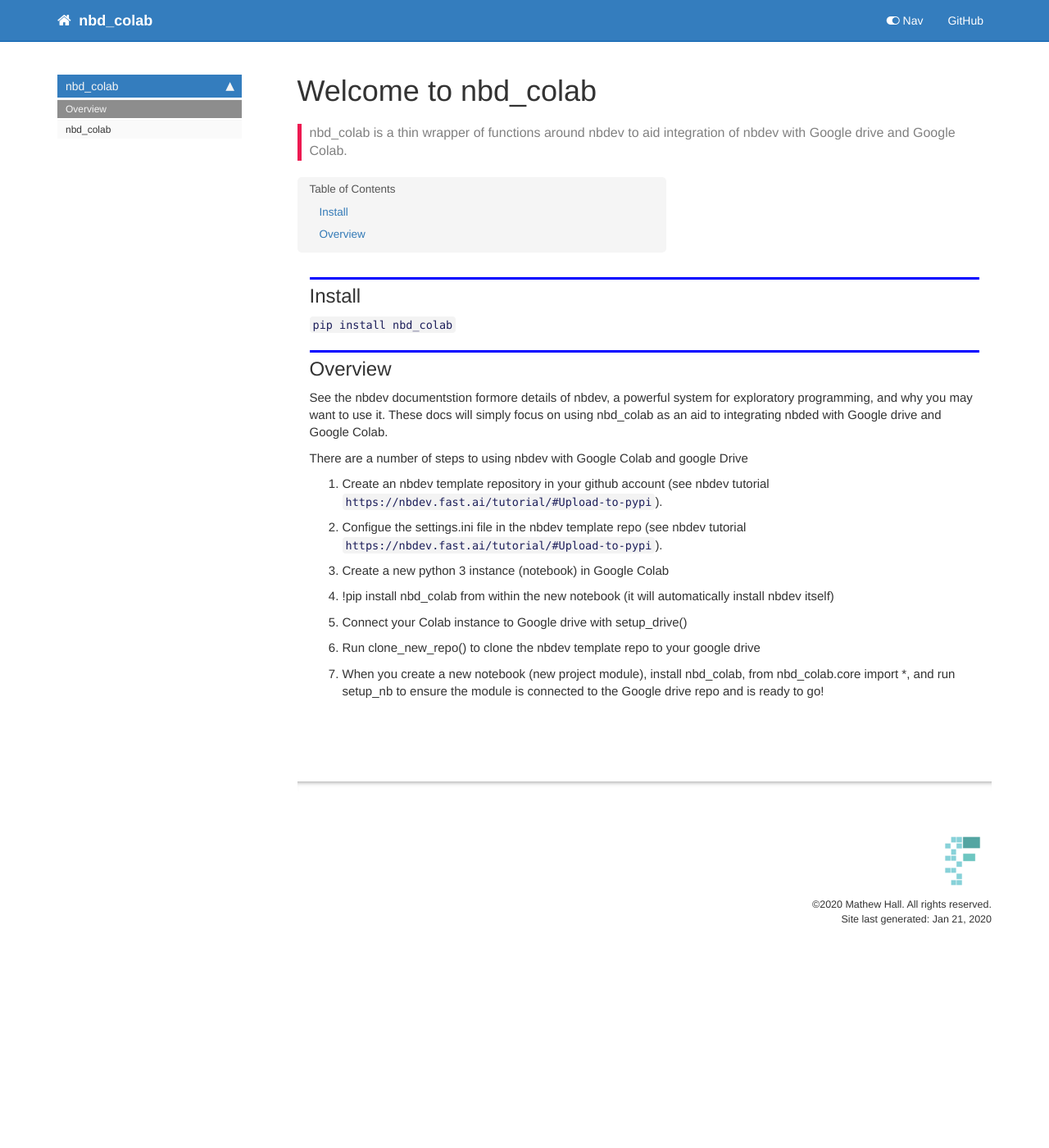
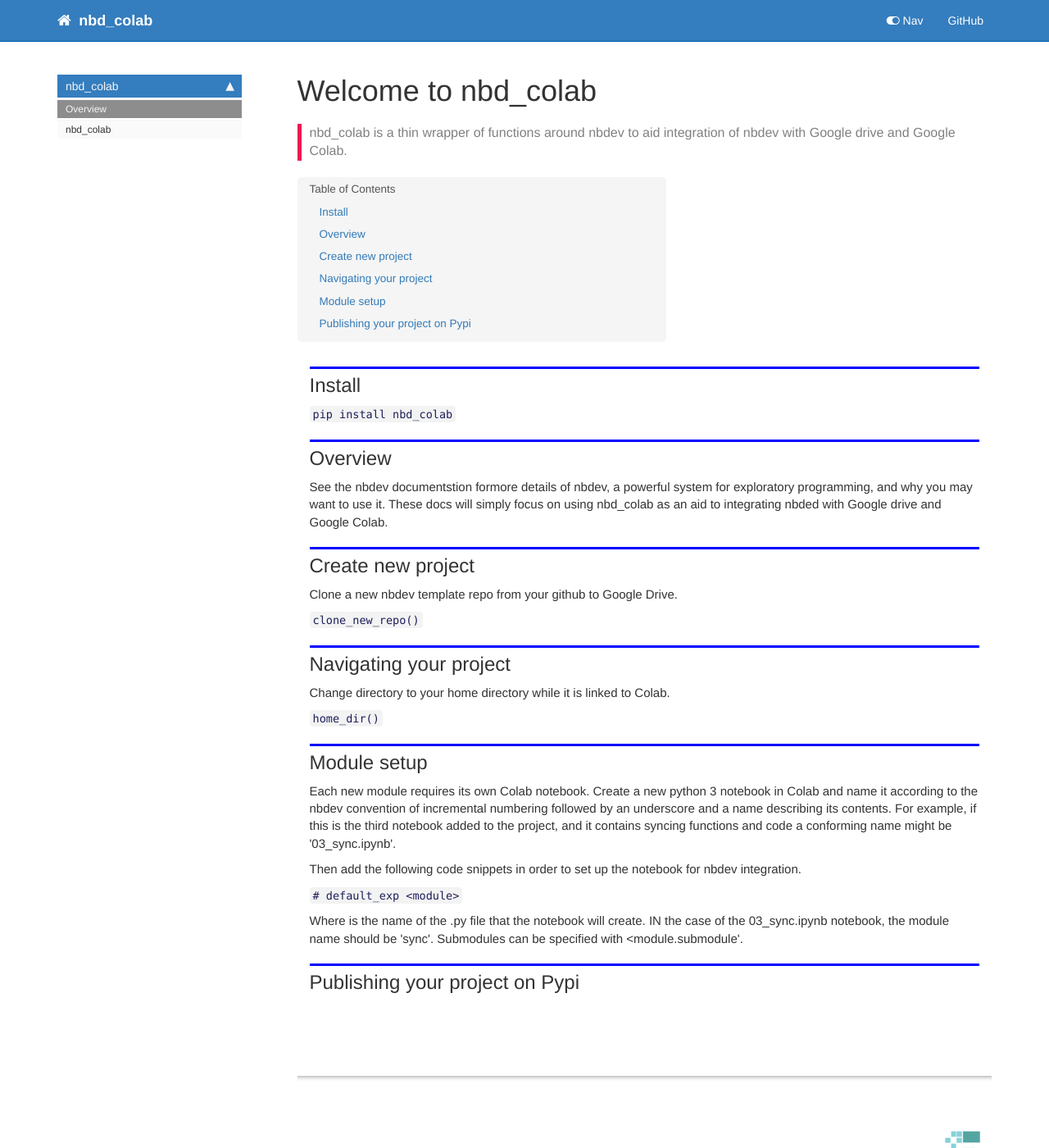
Before and after one commit to hallmx/nbd_colab, a Jekyll site: the page built from docs/index.html, in a window 1280 px wide and 1400 px high. Shown: the whole window at 82% size. Built offline with Jekyll 4.4.1, drawn with Linux system fonts in a browser that asks for light colours; nearby versions of some CDN libraries; comment, search, counter and statistics services are not loaded.

Commit message:
documentation updated

```diff
--- a/docs/index.html
+++ b/docs/index.html
@@ -44,19 +44,58 @@ summary: "nbd_colab is a thin wrapper of functions around nbdev to aid integrati
 </div>
 <div class="cell border-box-sizing text_cell rendered"><div class="inner_cell">
 <div class="text_cell_render border-box-sizing rendered_html">
-<p>There are a number of steps to using nbdev with Google Colab and google Drive</p>
-<ol>
-<li>Create an nbdev template repository in your github account (see nbdev tutorial <code>https://nbdev.fast.ai/tutorial/#Upload-to-pypi</code>).</li>
-<li>Configue the settings.ini file in the nbdev template repo (see nbdev tutorial <code>https://nbdev.fast.ai/tutorial/#Upload-to-pypi</code>).</li>
-<li>Create a new python 3 instance (notebook) in Google Colab</li>
-<li>!pip install nbd_colab from within the new notebook (it will automatically install nbdev itself)</li>
-<li>Connect your Colab instance to Google drive with setup_drive()</li>
-<li>Run clone_new_repo() to clone the nbdev template repo to your google drive</li>
-<li>When you create a new notebook (new project module), install nbd_colab,
-from nbd_colab.core import *, and run setup_nb to ensure the module is connected to the Google drive repo and is ready to go!</li>
-</ol>
+<h2 id="Create-new-project">Create new project<a class="anchor-link" href="#Create-new-project">&#182;</a></h2>
+</div>
+</div>
+</div>
+<div class="cell border-box-sizing text_cell rendered"><div class="inner_cell">
+<div class="text_cell_render border-box-sizing rendered_html">
+<p>Clone a new nbdev template repo from your github to Google Drive.</p>
 
 </div>
 </div>
 </div>
+<div class="cell border-box-sizing text_cell rendered"><div class="inner_cell">
+<div class="text_cell_render border-box-sizing rendered_html">
+<p><code>clone_new_repo()</code></p>
+
 </div>
+</div>
+</div>
+<div class="cell border-box-sizing text_cell rendered"><div class="inner_cell">
+<div class="text_cell_render border-box-sizing rendered_html">
+<h2 id="Navigating-your-project">Navigating your project<a class="anchor-link" href="#Navigating-your-project">&#182;</a></h2>
+</div>
+</div>
+</div>
+<div class="cell border-box-sizing text_cell rendered"><div class="inner_cell">
+<div class="text_cell_render border-box-sizing rendered_html">
+<p>Change directory to your home directory while it is linked to Colab.</p>
+<p><code>home_dir()</code></p>
+
+</div>
+</div>
+</div>
+<div class="cell border-box-sizing text_cell rendered"><div class="inner_cell">
+<div class="text_cell_render border-box-sizing rendered_html">
+<h2 id="Module-setup">Module setup<a class="anchor-link" href="#Module-setup">&#182;</a></h2>
+</div>
+</div>
+</div>
+<div class="cell border-box-sizing text_cell rendered"><div class="inner_cell">
+<div class="text_cell_render border-box-sizing rendered_html">
+<p>Each new module requires its own Colab notebook. Create a new python 3 notebook in Colab and name it according to the nbdev convention of incremental numbering followed by an underscore and a name describing its contents. For example, if this is the third notebook added to the project, and it contains syncing functions and code a conforming name might be '03_sync.ipynb'.</p>
+<p>Then add the following code snippets in order to set up the notebook for nbdev integration.</p>
+<p><code># default_exp &lt;module&gt;</code></p>
+<p>Where <module> is the name of the .py file that the notebook will create. IN the case of the 03_sync.ipynb notebook, the module name should be 'sync'. Submodules can be specified with &lt;module.submodule'.</p>
+
+</div>
+</div>
+</div>
+<div class="cell border-box-sizing text_cell rendered"><div class="inner_cell">
+<div class="text_cell_render border-box-sizing rendered_html">
+<h2 id="Publishing-your-project-on-Pypi">Publishing your project on Pypi<a class="anchor-link" href="#Publishing-your-project-on-Pypi">&#182;</a></h2>
+</div>
+</div>
+</div>
+</div>
--- a/nbd_colab/__init__.py
+++ b/nbd_colab/__init__.py
@@ -1,2 +1,2 @@
-__version__ = "0.0.3"
+__version__ = "0.0.6"
 from .core import *
--- a/nbd_colab/_nbdev.py
+++ b/nbd_colab/_nbdev.py
@@ -3,10 +3,9 @@
 __all__ = ["index", "modules", "custom_doc_links", "git_url"]
 
 index = {"drive_setup": "00_core.ipynb",
-         "change_dir": "00_core.ipynb",
          "home_dir": "00_core.ipynb",
          "clone_new_repo": "00_core.ipynb",
-         "setup_nb": "00_core.ipynb"}
+         "change_dir": "00_core.ipynb"}
 
 modules = ["core.py"]
 
```
Also changed, not shown: docs/core.html (+32 -28 lines), nbd_colab/core.py (+8 -12 lines), README.md, 3 other files.
